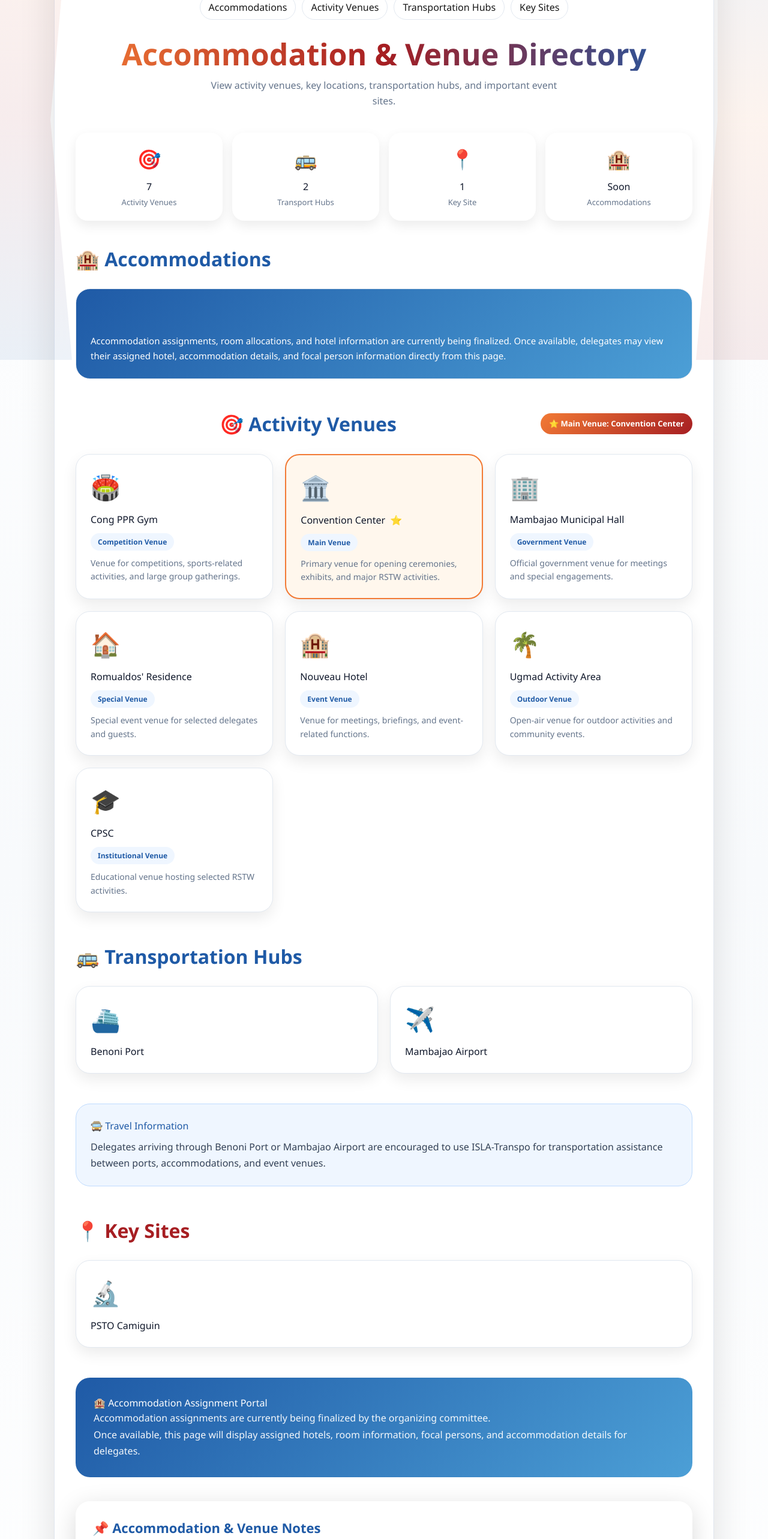
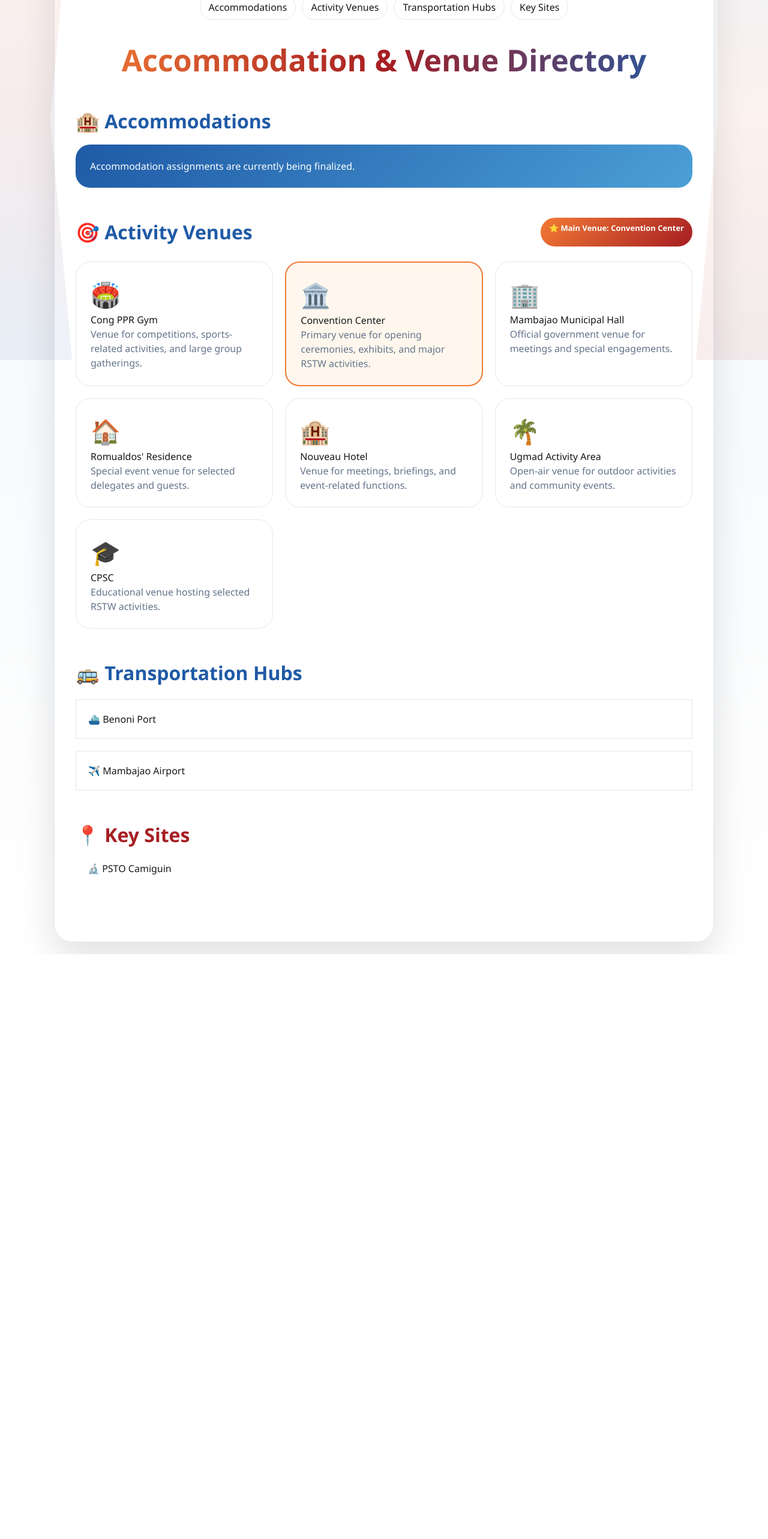
Before and after one commit to kpcanghagas-03/isla-transpo, a Next.js app: page /feedback in a window 1280 px wide. Shown: the part 200-2766 px from the top of the page at 60% size. After the commit the page ends 1791 px from the top, so only its background shows below. Built offline with nearby package versions, Linux system fonts and the light colour scheme.

Commit message:
replaced code

```diff
--- a/app/feedback/page.tsx
+++ b/app/feedback/page.tsx
@@ -8,71 +8,71 @@ const activityVenues = [
     name: "Cong PPR Gym",
     type: "Competition Venue",
     icon: "🏟️",
-    description: "Venue for competitions, sports-related activities, and large group gatherings.",
+    description:
+      "Venue for competitions, sports-related activities, and large group gatherings.",
   },
   {
     name: "Convention Center",
     type: "Main Venue",
     icon: "🏛️",
     featured: true,
-    description: "Primary venue for opening ceremonies, exhibits, and major RSTW activities.",
+    description:
+      "Primary venue for opening ceremonies, exhibits, and major RSTW activities.",
   },
   {
     name: "Mambajao Municipal Hall",
     type: "Government Venue",
     icon: "🏢",
-    description: "Official government venue for meetings and special engagements.",
+    description:
+      "Official government venue for meetings and special engagements.",
   },
   {
     name: "Romualdos' Residence",
     type: "Special Venue",
     icon: "🏠",
-    description: "Special event venue for selected delegates and guests.",
+    description:
+      "Special event venue for selected delegates and guests.",
   },
   {
     name: "Nouveau Hotel",
     type: "Event Venue",
     icon: "🏨",
-    description: "Venue for meetings, briefings, and event-related functions.",
+    description:
+      "Venue for meetings, briefings, and event-related functions.",
   },
   {
     name: "Ugmad Activity Area",
     type: "Outdoor Venue",
     icon: "🌴",
-    description: "Open-air venue for outdoor activities and community events.",
+    description:
+      "Open-air venue for outdoor activities and community events.",
   },
   {
     name: "CPSC",
     type: "Institutional Venue",
     icon: "🎓",
-    description: "Educational venue hosting selected RSTW activities.",
+    description:
+      "Educational venue hosting selected RSTW activities.",
   },
 ];
 
 const transportationHubs = [
-  {
-    name: "Benoni Port",
-    icon: "⛴️",
-  },
-  {
-    name: "Mambajao Airport",
-    icon: "✈️",
-  },
+  { name: "Benoni Port", icon: "⛴️" },
+  { name: "Mambajao Airport", icon: "✈️" },
 ];
 
 const keySites = [
-  {
-    name: "PSTO Camiguin",
-    icon: "🔬",
-  },
+  { name: "PSTO Camiguin", icon: "🔬" },
 ];
 
 export default function AccomodationPage() {
   const router = useRouter();
-  const [selectedVenue, setSelectedVenue] = useState<
-    (typeof activityVenues)[number] | null
-  >(null);
+  const [selectedVenue, setSelectedVenue] = useState(null);
 
+  const scrollTo = (id) => {
+    const el = document.getElementById(id);
+    if (el) el.scrollIntoView({ behavior: "smooth" });
+  };
 
   return (
     <main
@@ -86,7 +86,7 @@ export default function AccomodationPage() {
         overflow: "hidden",
       }}
     >
-      {/* LEFT DECORATION */}
+      {/* LEFT DECOR */}
       <div
         style={{
           position: "fixed",
@@ -102,7 +102,7 @@ export default function AccomodationPage() {
         }}
       />
 
-{/* RIGHT DECORATION */}
+      {/* RIGHT DECOR */}
       <div
         style={{
           position: "fixed",
@@ -119,7 +119,7 @@ export default function AccomodationPage() {
       />
 
       <div style={{ maxWidth: 1100, margin: "0 auto" }}>
-        {/* Back Button */}
+        {/* BACK */}
         <button
           onClick={() => router.push("/")}
           style={{
@@ -131,17 +131,13 @@ export default function AccomodationPage() {
             background: "white",
             fontWeight: "bold",
             cursor: "pointer",
-            display: "flex",
-            alignItems: "center",
-            gap: 8,
             boxShadow: "0 4px 15px rgba(0,0,0,0.2)",
-            transition: "all 0.2s ease",
           }}
         >
           ← Back to Home
         </button>
 
-        {/* MAIN GLASS CONTAINER */}
+        {/* CONTAINER */}
         <div
           style={{
             background: "#ffffff",
@@ -151,13 +147,8 @@ export default function AccomodationPage() {
             boxShadow: "0 25px 60px rgba(0,0,0,0.12)",
           }}
         >
-         {/* Header */}
-<div
-  style={{
-    textAlign: "center",
-    marginBottom: 40,
-  }}
->
+          {/* HEADER */}
+          <div style={{ textAlign: "center", marginBottom: 40 }}>
             <div
               style={{
                 display: "inline-block",
@@ -166,20 +157,14 @@ export default function AccomodationPage() {
                 borderRadius: 50,
                 padding: "10px 24px",
                 marginBottom: 18,
-      boxShadow: "0 8px 20px rgba(166,30,34,0.25)",
               }}
             >
-    <span
-      style={{
-        fontSize: 14,
-        color: "#fff",
-        fontWeight: 700,
-      }}
-    >
+              <span style={{ fontSize: 14, color: "#fff", fontWeight: 700 }}>
                 🏨 Check Accommodation & Venue Here
               </span>
             </div>
 
+            {/* NAV BUTTONS */}
             <div
               style={{
                 display: "flex",
@@ -189,19 +174,11 @@ export default function AccomodationPage() {
                 marginBottom: 30,
               }}
             >
-  {[
-    "Accommodations",
-    "Activity Venues",
-    "Transportation Hubs",
-    "Key Sites",
-  ].map((item, i) => (
+              {["Accommodations", "Activity Venues", "Transportation Hubs", "Key Sites"].map(
+                (item, i) => (
                   <button
                     key={i}
-      onClick={() =>
-        document.getElementById(item)?.scrollIntoView({
-          behavior: "smooth",
-        })
-      }
+                    onClick={() => scrollTo(item)}
                     style={{
                       padding: "8px 14px",
                       borderRadius: 999,
@@ -212,7 +189,8 @@ export default function AccomodationPage() {
                   >
                     {item}
                   </button>
-  ))}
+                )
+              )}
             </div>
 
             <h1
@@ -222,160 +200,53 @@ export default function AccomodationPage() {
                 WebkitBackgroundClip: "text",
                 WebkitTextFillColor: "transparent",
                 fontSize: "clamp(25px, 6vw, 50px)",
-      fontWeight: "650",
+                fontWeight: 650,
                 marginBottom: 12,
-      lineHeight: 1.1,
               }}
             >
               Accommodation & Venue Directory
             </h1>
-
-  <p
-    style={{
-      color: "#64748B",
-      fontSize: 16,
-      maxWidth: 600,
-      margin: "0 auto",
-      lineHeight: 1.6,
-    }}
-  >
-    View activity venues, key locations, transportation hubs, and important event sites.
-  </p>
           </div>
 
-<div
-  style={{
-    display: "grid",
-    gridTemplateColumns:
-      "repeat(auto-fit,minmax(180px,1fr))",
-    gap: 16,
-    marginBottom: 40,
-  }}
->
-  {[
-    {
-      icon: "🎯",
-      value: "7",
-      label: "Activity Venues",
-    },
-    {
-      icon: "🚌",
-      value: "2",
-      label: "Transport Hubs",
-    },
-    {
-      icon: "📍",
-      value: "1",
-      label: "Key Site",
-    },
-    {
-      icon: "🏨",
-      value: "Soon",
-      label: "Accommodations",
-    },
-  ].map((item, index) => (
-    <div
-      key={index}
-      style={{
-        background: "#FFFFFF",
-        padding: 20,
-        borderRadius: 20,
-        textAlign: "center",
-        boxShadow:
-          "0 8px 20px rgba(0,0,0,0.08)",
-      }}
-    >
-      <div style={{ fontSize: 32 }}>
-        {item.icon}
-      </div>
-
-      <h3
-        style={{
-          margin: "10px 0 5px",
-          color: "#0F172A",
-        }}
-      >
-        {item.value}
-      </h3>
-
-      <p
-        style={{
-          margin: 0,
-          color: "#64748B",
-          fontSize: 13,
-        }}
-      >
-        {item.label}
-      </p>
-    </div>
-  ))}
-</div>
-
-{/* Accommodation Section */}
-
-<div style={{ marginBottom: 50 }}>
-  <h2
-    style={{
-      color: "#1F5AA6",
-      fontSize: 32,
-      fontWeight: 900,
-      marginBottom: 25,
-    }}
-  >
+          {/* ================= ACCOMMODATIONS ================= */}
+          <section id="Accommodations" style={{ marginBottom: 50 }}>
+            <h2 style={{ color: "#1F5AA6", fontSize: 32, fontWeight: 900 }}>
               🏨 Accommodations
             </h2>
 
             <div
               style={{
-      background:"linear-gradient(135deg,#1F5AA6,#4C9FD6)",
+                background:
+                  "linear-gradient(135deg,#1F5AA6,#4C9FD6)",
                 borderRadius: 24,
                 padding: 24,
-      border: "1px solid #E2E8F0",
-      color: "#FFFFFF",
+                color: "#fff",
+                marginTop: 15,
               }}
             >
-    <div id="Accommodations" style={{ marginBottom: 50, scrollMarginTop: "80px" }}></div>
-    <p
-      style={{
-        margin: 0,
-        fontSize: 15,
-        lineHeight: 1.7,
-      }}
-    >
-      Accommodation assignments, room allocations, and hotel information are currently being finalized.
-      Once available, delegates may view their assigned hotel, accommodation details, and focal person information directly from this page.
-    </p>
+              Accommodation assignments are currently being finalized.
             </div>
-</div>
+          </section>
 
-{/* Activity Venues */}
-
-<div style={{ marginBottom: 50 }}>
+          {/* ================= VENUES ================= */}
+          <section id="Activity Venues" style={{ marginBottom: 50 }}>
             <div
               style={{
                 display: "flex",
                 justifyContent: "space-between",
-      alignItems: "center",
                 flexWrap: "wrap",
                 marginBottom: 25,
               }}
             >
-    <div id="Activity Venues" style={{ marginBottom: 50, scrollMarginTop: "80px" }}></div>
-    <h2
-      style={{
-        color: "#1F5AA6",
-        fontSize: 32,
-        fontWeight: 900,
-        margin: 0,
-      }}
-    >
+              <h2 style={{ color: "#1F5AA6", fontSize: 32, fontWeight: 900 }}>
                 🎯 Activity Venues
               </h2>
 
               <span
                 style={{
-        background: "linear-gradient(135deg,#F27A35,#A61E22)",
-        color: "white",
+                  background:
+                    "linear-gradient(135deg,#F27A35,#A61E22)",
+                  color: "#fff",
                   padding: "8px 14px",
                   borderRadius: 999,
                   fontSize: 13,
@@ -384,9 +255,6 @@ export default function AccomodationPage() {
               >
                 ⭐ Main Venue: Convention Center
               </span>
-
-
-
             </div>
 
             <div
@@ -397,382 +265,67 @@ export default function AccomodationPage() {
                 gap: 20,
               }}
             >
-    {activityVenues.map((venue, index) => (
+              {activityVenues.map((venue, i) => (
                 <div
-  key={index}
-  onClick={() => setSelectedVenue(
-    venue
-  )}
+                  key={i}
+                  onClick={() => setSelectedVenue(venue)}
                   style={{
-    background: venue.featured ? "#FFF7ED" : "#FFFFFF",
-
+                    background: venue.featured ? "#FFF7ED" : "#fff",
                     borderRadius: 24,
                     padding: 24,
-    boxShadow: "0 10px 25px rgba(0,0,0,0.08)",
                     border: venue.featured
                       ? "2px solid #F27A35"
                       : "1px solid #E2E8F0",
                     cursor: "pointer",
-    transition: "0.2s ease",
-  }}
-  onMouseEnter={(e) =>
-    (e.currentTarget.style.transform = "translateY(-4px)")
-  }
-  onMouseLeave={(e) =>
-    (e.currentTarget.style.transform = "translateY(0px)")
-  }
->
-        <div
-          style={{
-            fontSize: 40,
-            marginBottom: 12,
                   }}
                 >
-          {venue.icon}
-        </div>
-
-        <h3
-        style={{
-          color: "#0F172A",
-          marginBottom: 12,
-        }}
-      >
-        {venue.name}
-
-        {venue.featured && (
-          <span
-            style={{
-              marginLeft: 8,
-              color: "#F27A35",
-            }}
-          >
-            ⭐
-          </span>
-        )}
-      </h3>
-
-<span
-  style={{
-    background: "#EFF6FF",
-    color: "#1F5AA6",
-    padding: "6px 12px",
-    borderRadius: 999,
-    fontSize: 12,
-    fontWeight: 700,
-  }}
->
-  {venue.type}
-</span>
-
-<p
-  style={{
-    marginTop: 14,
-    color: "#64748B",
-    fontSize: 14,
-    lineHeight: 1.6,
-  }}
->
-  {venue.description}
-</p>
-
+                  <div style={{ fontSize: 40 }}>{venue.icon}</div>
+                  <h3>{venue.name}</h3>
+                  <p style={{ color: "#64748B" }}>{venue.description}</p>
                 </div>
               ))}
             </div>
-</div>
+          </section>
 
-{/* Transportation Hubs */}
-
-<div style={{ marginBottom: 50 }}>
-  <h2
-    style={{
-      color: "#1F5AA6",
-      fontSize: 32,
-      fontWeight: 900,
-      marginBottom: 25,
-    }}
-  >
-    <div id="Transportation Hubs" style={{ marginBottom: 50, scrollMarginTop: "80px" }}></div>
+          {/* ================= TRANSPORT ================= */}
+          <section id="Transportation Hubs" style={{ marginBottom: 50 }}>
+            <h2 style={{ color: "#1F5AA6", fontSize: 32, fontWeight: 900 }}>
               🚌 Transportation Hubs
             </h2>
 
-  <div
-    style={{
-      display: "grid",
-      gridTemplateColumns:
-        "repeat(auto-fit,minmax(280px,1fr))",
-      gap: 20,
-    }}
-  >
-    {transportationHubs.map((site, index) => (
-      <div
-        key={index}
-        style={{
-          background: "#fff",
-          borderRadius: 24,
-          padding: 24,
-          boxShadow:
-            "0 10px 25px rgba(0,0,0,0.08)",
-          border: "1px solid #E2E8F0",
-        }}
-      >
-        <div
-          style={{
-            fontSize: 40,
-            marginBottom: 12,
-          }}
-        >
-          {site.icon}
-        </div>
-
-        <h3
-          style={{
-            color: "#0F172A",
-            margin: 0,
-          }}
-        >
-          {site.name}
-        </h3>
+            <div style={{ display: "grid", gap: 20, marginTop: 20 }}>
+              {transportationHubs.map((t, i) => (
+                <div key={i} style={{ padding: 20, border: "1px solid #E2E8F0" }}>
+                  {t.icon} {t.name}
                 </div>
               ))}
             </div>
-</div>
+          </section>
 
-<div
-  style={{
-    background: "#EFF6FF",
-    borderRadius: 24,
-    padding: 24,
-    marginBottom: 50,
-    border: "1px solid #BFDBFE",
-  }}
->
-  <h3
-    style={{
-      color: "#1F5AA6",
-      marginBottom: 10,
-    }}
-  >
-    🚍 Travel Information
-  </h3>
-
-  <p
-    style={{
-      color: "#334155",
-      margin: 0,
-      lineHeight: 1.7,
-    }}
-  >
-    Delegates arriving through Benoni Port or
-    Mambajao Airport are encouraged to use
-    ISLA-Transpo for transportation assistance
-    between ports, accommodations, and event venues.
-  </p>
-</div>
-
-{/* Key Sites */}
-
-<div style={{ marginBottom: 50 }}>
-  <h2
-    style={{
-      color: "#A61E22",
-      fontSize: 32,
-      fontWeight: 900,
-      marginBottom: 25,
-    }}
-  >
-    <div id="Key Sites" style={{ marginBottom: 50, scrollMarginTop: "80px" }}></div>
+          {/* ================= KEY SITES ================= */}
+          <section id="Key Sites" style={{ marginBottom: 50 }}>
+            <h2 style={{ color: "#A61E22", fontSize: 32, fontWeight: 900 }}>
               📍 Key Sites
             </h2>
 
-  <div
-    style={{
-      display: "grid",
-      gridTemplateColumns:
-        "repeat(auto-fit,minmax(280px,1fr))",
-      gap: 20,
-    }}
-  >
-    {keySites.map((site, index) => (
-      <div
-        key={index}
-        style={{
-          background: "#fff",
-          borderRadius: 24,
-          padding: 24,
-          boxShadow:
-            "0 10px 25px rgba(0,0,0,0.08)",
-          border: "1px solid #E2E8F0",
-        }}
-      >
-        <div
-          style={{
-            fontSize: 40,
-            marginBottom: 12,
-          }}
-        >
-          {site.icon}
-        </div>
-
-        <h3
-          style={{
-            color: "#0F172A",
-            margin: 0,
-          }}
-        >
-          {site.name}
-        </h3>
+            {keySites.map((k, i) => (
+              <div key={i} style={{ padding: 20 }}>
+                {k.icon} {k.name}
               </div>
             ))}
-  </div>
-</div>
+          </section>
 
-<div
-  style={{
-    background:
-      "linear-gradient(135deg,#1F5AA6,#4C9FD6)",
-    borderRadius: 24,
-    padding: 30,
-    color: "white",
-    marginBottom: 40,
-  }}
->
-  <h2 style={{ marginTop: 0 }}>
-    🏨 Accommodation Assignment Portal
-  </h2>
-
-  <p
-    style={{
-      lineHeight: 1.7,
-      opacity: 0.95,
-    }}
-  >
-    Accommodation assignments are currently being
-    finalized by the organizing committee.
-  </p>
-
-  <p
-    style={{
-      lineHeight: 1.7,
-      opacity: 0.95,
-      marginBottom: 0,
-    }}
-  >
-    Once available, this page will display assigned
-    hotels, room information, focal persons, and
-    accommodation details for delegates.
-  </p>
-</div>
-
-
-          {/* Important Notes */}
-          <div
-            style={{
-              background: "rgba(255,255,255,0.95)",
-              borderRadius: 24,
-              padding: 28,
-              marginTop: 15,
-              boxShadow: "0 10px 40px rgba(0,0,0,0.15)",
-            }}
-          >
-            <h3
-              style={{
-                color: "#1F5AA6",
-                fontSize: 22,
-                fontWeight: 900,
-                marginBottom: 22,
-                display: "flex",
-                alignItems: "center",
-                gap: 10,
-              }}
-            >
-              📌 Accommodation & Venue Notes
-            </h3>
-
-            <div
-              style={{
-                display: "grid",
-                gridTemplateColumns: "repeat(auto-fit, minmax(260px, 1fr))",
-                gap: 16,
-              }}
-            >
-              {[
-  {
-    icon: "🏨",
-    title: "Check-In Time",
-    text: "Please coordinate with hotel management for check-in schedules.",
-  },
-  {
-    icon: "🚌",
-    title: "ISLA-Transpo",
-    text: "Don't forget to utilize ISLA-Transpo for your transportation needs during the event.",
-  },
-  {
-    icon: "📞",
-    title: "Contact Person",
-    text: "Keep your assigned focal person's contact information available.",
-  },
-  {
-    icon: "📍",
-    title: "Venue Transfers",
-    text: "Allow extra travel time between venues and accommodations.",
-  },
-].map((item, index) => (
-                <div
-                  key={index}
-                  style={{
-                    display: "flex",
-                    alignItems: "flex-start",
-                    gap: 14,
-                    padding: 18,
-                    background: "#F8FAFC",
-                    borderRadius: 16,
-                    border: "1px solid #E2E8F0",
-                  }}
-                >
-                  <span style={{ fontSize: 28 }}>{item.icon}</span>
-
-                  <div>
-                    <p
-                      style={{
-                        fontWeight: 800,
-                        color: "#0F172A",
-                        margin: "0 0 4px 0",
-                        fontSize: 15,
-                      }}
-                    >
-                      {item.title}
-                    </p>
-
-                    <p
-                      style={{
-                        color: "#64748B",
-                        margin: 0,
-                        fontSize: 14,
-                        lineHeight: 1.5,
-                      }}
-                    >
-                      {item.text}
-                    </p>
-                  </div>
-                </div>
-              ))}
-            </div>
-          </div>
-
+          {/* MODAL */}
           {selectedVenue && (
             <div
               onClick={() => setSelectedVenue(null)}
               style={{
                 position: "fixed",
-      top: 0,
-      left: 0,
-      width: "100%",
-      height: "100%",
+                inset: 0,
                 background: "rgba(0,0,0,0.5)",
                 display: "flex",
                 justifyContent: "center",
                 alignItems: "center",
-      zIndex: 9999,
               }}
             >
               <div
@@ -781,114 +334,18 @@ export default function AccomodationPage() {
                   background: "#fff",
                   padding: 30,
                   borderRadius: 20,
-        width: "90%",
                   maxWidth: 500,
-        boxShadow: "0 20px 60px rgba(0,0,0,0.3)",
                 }}
               >
-      <div style={{ fontSize: 40 }}>{selectedVenue.icon}</div>
-
-      <h2 style={{ color: "#1F5AA6" }}>
-        {selectedVenue.name}
-      </h2>
-
-      <p style={{ color: "#64748B", lineHeight: 1.6 }}>
-        {selectedVenue.description}
-      </p>
-
-      <span
-        style={{
-          display: "inline-block",
-          marginTop: 10,
-          background: "#EFF6FF",
-          color: "#1F5AA6",
-          padding: "6px 12px",
-          borderRadius: 999,
-          fontSize: 12,
-        }}
-      >
-        {selectedVenue.type}
-      </span>
-
-      <div style={{ marginTop: 20, display: "flex", gap: 10 }}>
-        <a
-          href={`https://www.google.com/maps/search/?api=1&query=${selectedVenue.name}`}
-          target="_blank"
-          style={{
-            background: "#F27A35",
-            color: "#fff",
-            padding: "10px 14px",
-            borderRadius: 10,
-            textDecoration: "none",
-          }}
-        >
-          Open in Maps
-        </a>
-
-        <button
-          onClick={() => setSelectedVenue(null)}
-          style={{
-            padding: "10px 14px",
-            borderRadius: 10,
-            border: "1px solid #E2E8F0",
-            background: "#fff",
-            cursor: "pointer",
-          }}
-        >
+                <h2>{selectedVenue.name}</h2>
+                <p>{selectedVenue.description}</p>
+                <button onClick={() => setSelectedVenue(null)}>
                   Close
                 </button>
               </div>
             </div>
+          )}
         </div>
-)}
-
-          {/* Bottom Footer */}
-          <div
-            style={{
-              marginTop: 30,
-              textAlign: "center",
-              background: "#FFF7ED",
-              borderRadius: 16,
-              padding: 20,
-            }}
-          >
-            <p
-              style={{
-                color: "#EA580C",
-                fontSize: 14,
-                marginBottom: 8,
-              }}
-            >
-              🌴 Welcome to the Regional Science & Technology Week 2026 in
-              beautiful Camiguin Island.
-            </p>
-
-            <p
-              style={{
-                color: "#475569",
-                fontSize: 13,
-                margin: 0,
-              }}
-            >
-              Make yourself comfortable and enjoy the event!
-            </p>
-          </div>
-        </div>
-
-
-
-        {/* Footer */}
-        <p
-          style={{
-            textAlign: "center",
-            color: "#64748B",
-            fontSize: 13,
-            marginTop: 20,
-            paddingBottom: 20,
-          }}
-        >
-          © 2026 Regional Science & Technology Week — Camiguin
-        </p>
       </div>
     </main>
   );
```
Lines whose indentation alone changed are shown as unchanged.
